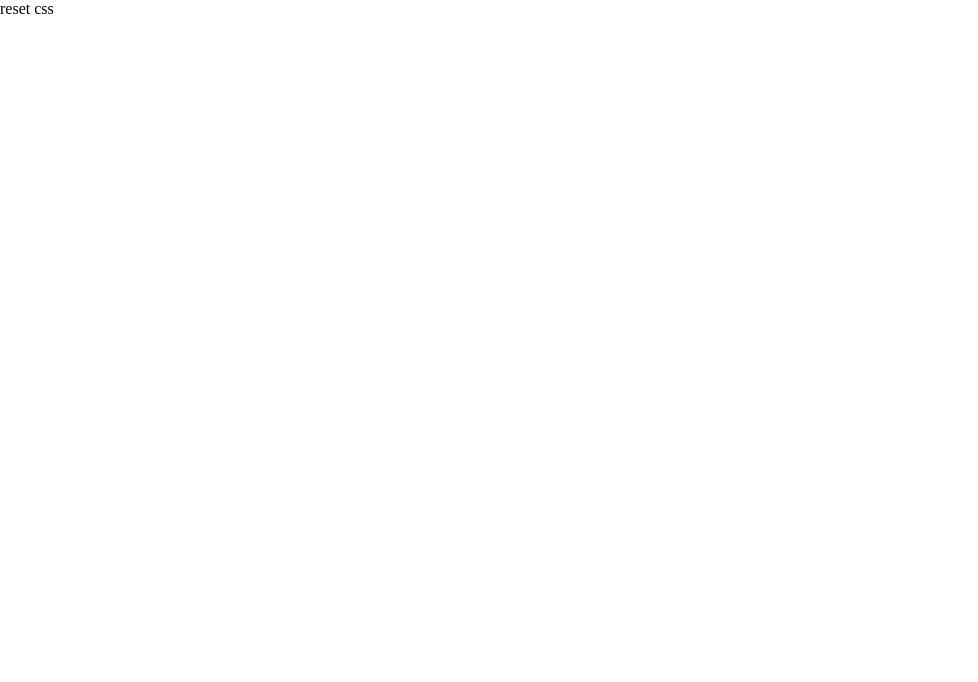
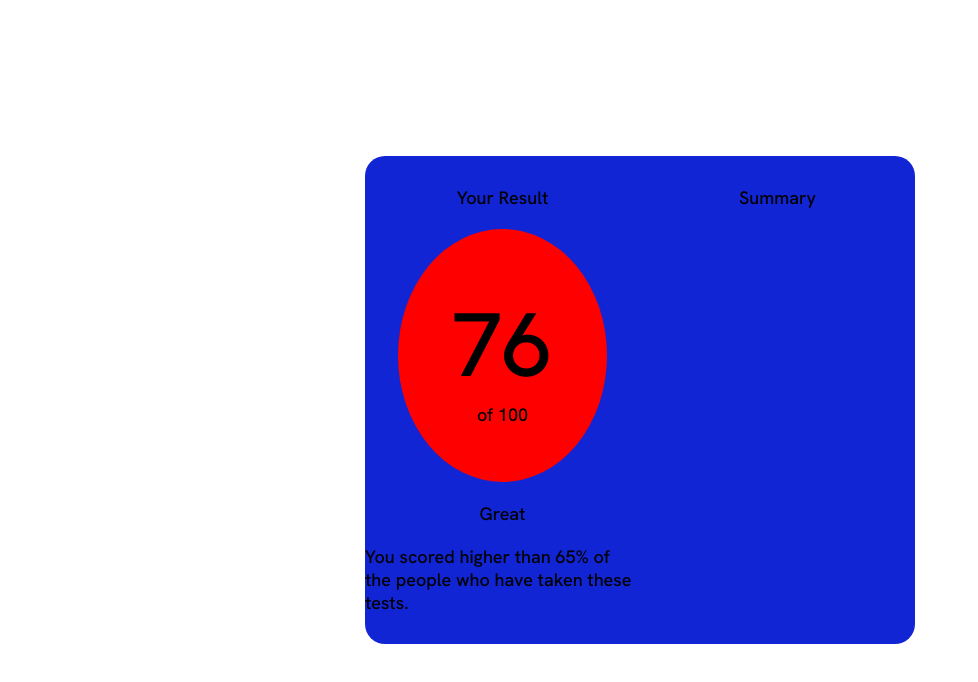
Before and after one commit to uchedotphp/result-component, a plain HTML site: page index.html in a window 1280 px wide. Shown: the whole page, without its empty margins (0-978 px from the left). Drawn offline with Linux system fonts and the light colour scheme.

Commit message:
UPDATE: updates html design

```diff
--- a/index.html
+++ b/index.html
@@ -5,12 +5,25 @@
     <meta name="viewport" content="width=device-width, initial-scale=1.0" />
     <title>Result system</title>
     <link rel="stylesheet" href="./css/reset.css" />
+    <style></style>
 
-    <style>
-      @import url("https://fonts.googleapis.com/css2?family=Hanken+Grotesk:ital,wght@0,100..900;1,100..900&display=swap");
-    </style>
+    <link rel="stylesheet" href="./css/main-styles.css" />
   </head>
+
   <body>
-    <h1>reset css</h1>
+    <section class="wrapper">
+      <section class="result-panel">
+        <div>Your Result</div>
+        <div class="inner-circle">
+          <div class="score">76</div>
+          <div>of 100</div>
+        </div>
+        <div>Great</div>
+        <p>
+          You scored higher than 65% of the people who have taken these tests.
+        </p>
+      </section>
+      <section class="summary-panel">Summary</section>
+    </section>
   </body>
 </html>
```
